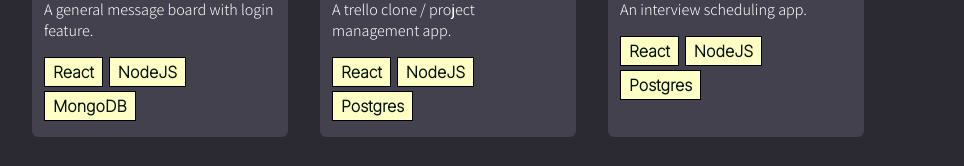
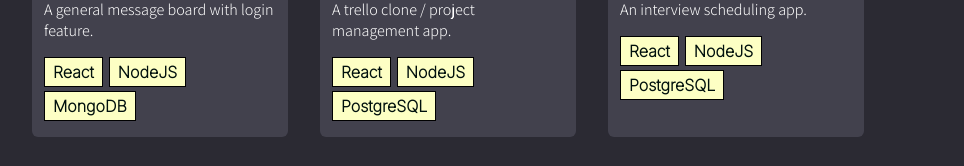
Before and after one commit to WebDevBernard/Portfolio, a Next.js app: page / in a window 1280 px wide. Shown: the part 786-952 px from the top of the page, without its empty margins (192-1156 px from the left). Built offline with nearby package versions, Linux system fonts and the light colour scheme.

Commit message:
about id changed to span element

```diff
--- a/components/About/About.js
+++ b/components/About/About.js
@@ -6,7 +6,7 @@ export default function About() {
     <div>
       <div className={classes.title}>
         <Skills />
-        <span>
+        <span id="about">
           <h2 style={{ fontSize: "20px" }}>About me</h2>
           Having recently completed the Lighthouse Labs Web Development Program,
           I am excited to take on the next big challenge. I am currently taking
--- a/components/App.js
+++ b/components/App.js
@@ -17,7 +17,7 @@ export default function App() {
         <section id="projects">
           <Projects />
         </section>
-        <section id="about">
+        <section>
           <About />
         </section>
         <section>
--- a/data/project-data.js
+++ b/data/project-data.js
@@ -17,7 +17,7 @@ export const projects = [
     description: "A trello clone / project management app.",
     github: "https://github.com/WebDevBernard/MakeMyDay",
     link: "https://makemydaydemo.vercel.app/",
-    tags: ["React", "NodeJS", "Postgres"],
+    tags: ["React", "NodeJS", "PostgreSQL"],
   },
   {
     id: "m3",
@@ -27,7 +27,7 @@ export const projects = [
     description: "An interview scheduling app.",
     github: "https://github.com/WebDevBernard/scheduler",
     link: "",
-    tags: ["React", "NodeJS", "Postgres"],
+    tags: ["React", "NodeJS", "PostgreSQL"],
   },
   {
     id: "m4",
@@ -38,6 +38,6 @@ export const projects = [
       "A smart todo list that utilizes external APIs to organize tasks.",
     github: "https://github.com/WebDevBernard/smart-to-do",
     link: "",
-    tags: ["JQuery", "NodeJS", "Postgres"],
+    tags: ["JQuery", "NodeJS", "PostgreSQL"],
   },
 ];
```
